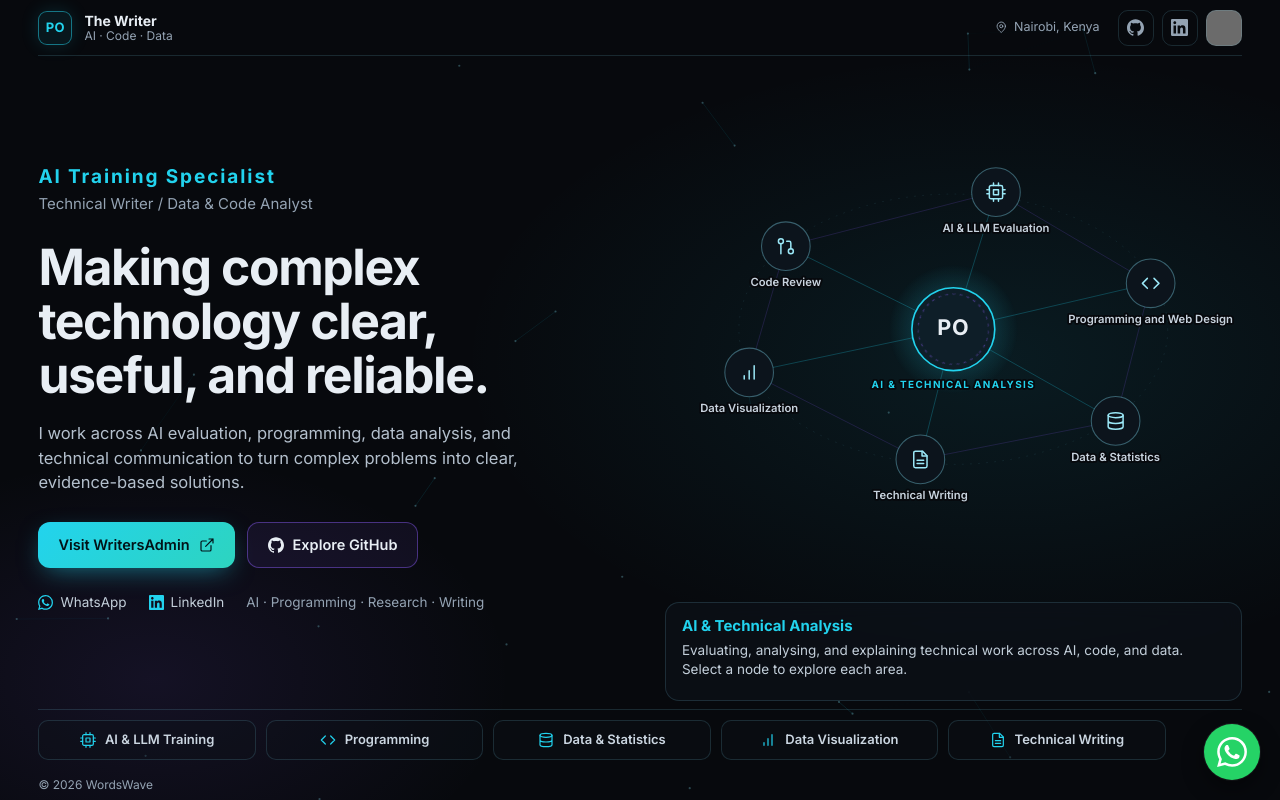
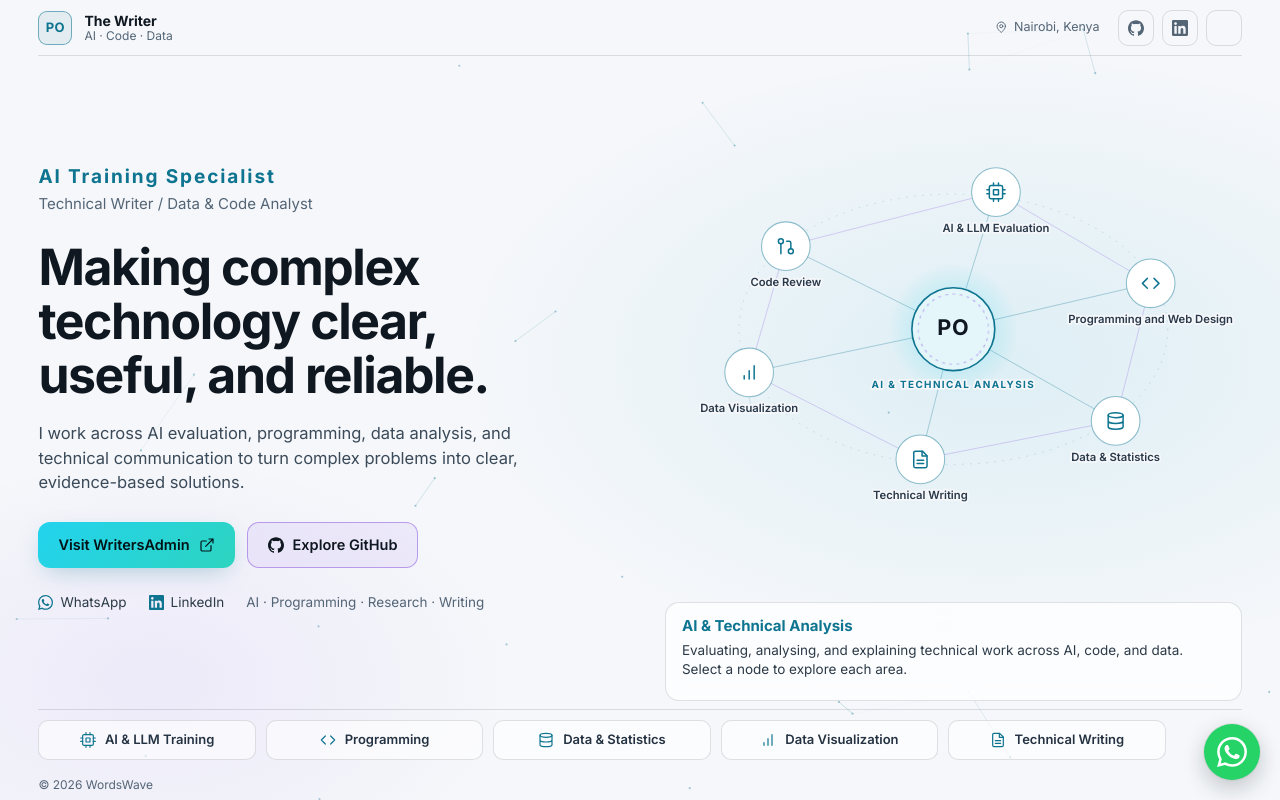
Before and after one commit to paulphysics/paul_portfolio, a website built with Vite: page paul-portfolio/index.html in a window 1280 px wide. Built offline with nearby package versions, Linux system fonts and the light colour scheme.

Commit message:
Refactor CSS variables for dark and light themes

```diff
--- a/paul-portfolio/src/styles.css
+++ b/paul-portfolio/src/styles.css
@@ -1,32 +1,132 @@
-:root {
+:root,
+:root[data-theme="dark"] {
+  color-scheme: dark;
   --bg: #07090d;
+  --glow-1: rgba(34, 211, 238, 0.09);
+  --glow-2: rgba(139, 92, 246, 0.10);
   --panel: rgba(13, 19, 27, 0.62);
+  --card-bg: rgba(13, 19, 27, 0.4);
+  --hover-bg: rgba(34, 211, 238, 0.06);
   --line: rgba(125, 211, 232, 0.16);
   --line-strong: rgba(34, 211, 238, 0.5);
   --text: #e8eef4;
+  --text-2: #c3cfda;
+  --text-3: #cbd6e1;
+  --lede: #b4c0cd;
   --muted: #94a3b3;
-  --cyan: #22d3ee;
+  --accent: #22d3ee;          /* accent used for text and icons */
+  --cyan: #22d3ee;            /* bright cyan for glows and the primary button */
   --teal: #2dd4bf;
   --violet: #8b5cf6;
   --wa: #25d366;
+  --mono-bg: rgba(34, 211, 238, 0.07);
+  --mono-glow: 0 0 18px rgba(34, 211, 238, 0.15);
+  --btn-primary-text: #021318;
+  --btn-primary-shadow: rgba(34, 211, 238, 0.55);
+  --sec-border: rgba(139, 92, 246, 0.45);
+  --sec-bg: rgba(139, 92, 246, 0.08);
+  --sec-hover-border: #8b5cf6;
+  --sec-hover-bg: rgba(139, 92, 246, 0.16);
+  --chip-text: #cfc3fb;
+  --chip-border: rgba(139, 92, 246, 0.4);
+  --chip-bg: rgba(139, 92, 246, 0.1);
+  --node-fill: #0c141c;
+  --node-fill-sel: #0e1e28;
+  --center-fill: #0b1a22;
+  --node-stroke: rgba(125, 211, 232, 0.4);
+  --center-stroke: rgba(34, 211, 238, 0.7);
+  --center-ring: rgba(139, 92, 246, 0.55);
+  --node-ico: #9be8f7;
+  --node-ico-sel: #ffffff;
+  --node-label: #c8d3de;
+  --orbit: rgba(125, 211, 232, 0.1);
+  --ring: rgba(139, 92, 246, 0.2);
+  --spoke: rgba(34, 211, 238, 0.28);
+  --pulse: #ffffff;
+  --pulse-glow: #22d3ee;
+  --shadow-wa: 0 8px 22px rgba(0, 0, 0, 0.45), 0 0 0 1px rgba(255, 255, 255, 0.08);
+  --shadow-wa-hover: 0 12px 28px rgba(37, 211, 102, 0.35), 0 0 0 1px rgba(255, 255, 255, 0.12);
+  --shadow-pop: 0 10px 30px rgba(0, 0, 0, 0.5);
+  --tip-bg: #0f1923;
+  --toast-bg: #121c27;
+  /* canvas background (read by particles.js) */
+  --pt-line: 34, 211, 238;
+  --pt-line-a: 0.14;
+  --pt-dot: 139, 233, 253;
+  --pt-dot-a: 0.28;
   --pad: clamp(16px, 3vw, 44px);
-  color-scheme: dark;
+}
+
+:root[data-theme="light"] {
+  color-scheme: light;
+  --bg: #f5f7fa;
+  --glow-1: rgba(14, 165, 198, 0.10);
+  --glow-2: rgba(124, 58, 237, 0.07);
+  --panel: rgba(255, 255, 255, 0.72);
+  --card-bg: rgba(255, 255, 255, 0.6);
+  --hover-bg: rgba(14, 116, 144, 0.07);
+  --line: rgba(15, 23, 32, 0.12);
+  --line-strong: rgba(14, 116, 144, 0.55);
+  --text: #0f1720;
+  --text-2: #2c3a48;
+  --text-3: #243242;
+  --lede: #3b4a59;
+  --muted: #546576;
+  --accent: #0e7490;
+  --cyan: #22d3ee;
+  --teal: #2dd4bf;
+  --violet: #7c3aed;
+  --mono-bg: rgba(14, 116, 144, 0.08);
+  --mono-glow: 0 0 0 transparent;
+  --btn-primary-text: #021318;
+  --btn-primary-shadow: rgba(14, 116, 144, 0.35);
+  --sec-border: rgba(109, 40, 217, 0.4);
+  --sec-bg: rgba(124, 58, 237, 0.07);
+  --sec-hover-border: #7c3aed;
+  --sec-hover-bg: rgba(124, 58, 237, 0.14);
+  --chip-text: #5b2fc4;
+  --chip-border: rgba(109, 40, 217, 0.35);
+  --chip-bg: rgba(124, 58, 237, 0.09);
+  --node-fill: #ffffff;
+  --node-fill-sel: #e4f6fa;
+  --center-fill: #ecf9fc;
+  --node-stroke: rgba(14, 116, 144, 0.45);
+  --center-stroke: rgba(14, 116, 144, 0.85);
+  --center-ring: rgba(109, 40, 217, 0.5);
+  --node-ico: #0e7490;
+  --node-ico-sel: #0b5a70;
+  --node-label: #2a3a4a;
+  --orbit: rgba(14, 116, 144, 0.18);
+  --ring: rgba(109, 40, 217, 0.22);
+  --spoke: rgba(14, 116, 144, 0.34);
+  --pulse: #0e7490;
+  --pulse-glow: #22d3ee;
+  --shadow-wa: 0 8px 22px rgba(15, 23, 32, 0.22), 0 0 0 1px rgba(15, 23, 32, 0.06);
+  --shadow-wa-hover: 0 12px 28px rgba(37, 211, 102, 0.4), 0 0 0 1px rgba(15, 23, 32, 0.1);
+  --shadow-pop: 0 10px 30px rgba(15, 23, 32, 0.18);
+  --tip-bg: #ffffff;
+  --toast-bg: #ffffff;
+  --pt-line: 14, 116, 144;
+  --pt-line-a: 0.22;
+  --pt-dot: 14, 116, 144;
+  --pt-dot-a: 0.35;
 }
 *, *::before, *::after { box-sizing: border-box; }
 html, body { margin: 0; height: 100%; }
+html { background: var(--bg); }
 body {
   font-family: "Inter Variable", Inter, system-ui, -apple-system, "Segoe UI", Roboto, sans-serif;
   color: var(--text);
   background:
-    radial-gradient(60% 55% at 78% 45%, rgba(34, 211, 238, 0.09), transparent 70%),
-    radial-gradient(40% 40% at 12% 85%, rgba(139, 92, 246, 0.10), transparent 70%),
+    radial-gradient(60% 55% at 78% 45%, var(--glow-1), transparent 70%),
+    radial-gradient(40% 40% at 12% 85%, var(--glow-2), transparent 70%),
     var(--bg);
   -webkit-font-smoothing: antialiased;
   line-height: 1.5;
 }
 #bg { position: fixed; inset: 0; z-index: 0; pointer-events: none; }
 a { color: inherit; text-decoration: none; }
-:focus-visible { outline: 2px solid var(--cyan); outline-offset: 3px; border-radius: 6px; }
+:focus-visible { outline: 2px solid var(--accent); outline-offset: 3px; border-radius: 6px; }
 .ico { display: inline-flex; width: 1em; height: 1em; flex: none; }
 .ico svg { width: 100%; height: 100%; }
 .muted { color: var(--muted); }
@@ -46,10 +146,10 @@ a { color: inherit; text-decoration: none; }
 .brand { display: flex; align-items: center; gap: 12px; }
 .mono {
   display: grid; place-items: center; width: 34px; height: 34px; border-radius: 9px;
-  border: 1px solid var(--line-strong); color: var(--cyan);
+  border: 1px solid var(--line-strong); color: var(--accent);
   font-weight: 700; font-size: 13px; letter-spacing: 0.04em;
-  background: rgba(34, 211, 238, 0.07);
-  box-shadow: 0 0 18px rgba(34, 211, 238, 0.15);
+  background: var(--mono-bg);
+  box-shadow: var(--mono-glow);
 }
 .brand-text { display: flex; flex-direction: column; line-height: 1.15; }
 .brand-text strong { font-size: 14px; font-weight: 650; }
@@ -59,9 +159,10 @@ a { color: inherit; text-decoration: none; }
 .icon-btn {
   display: grid; place-items: center; width: 36px; height: 36px; border-radius: 10px;
   border: 1px solid var(--line); color: var(--muted); font-size: 17px;
+  background: transparent; padding: 0; font: inherit; cursor: pointer;
   transition: color .2s, border-color .2s, background .2s;
 }
-.icon-btn:hover { color: var(--cyan); border-color: var(--line-strong); background: rgba(34, 211, 238, 0.06); }
+.icon-btn:hover { color: var(--accent); border-color: var(--line-strong); background: var(--hover-bg); }
 
 /* ---------- Hero ---------- */
 .hero {
@@ -71,7 +172,7 @@ a { color: inherit; text-decoration: none; }
 }
 .intro { display: flex; flex-direction: column; min-width: 0; }
 .name { margin: 0; font-size: clamp(13px, 1.9vh, 15px); font-weight: 650; letter-spacing: 0.22em; text-transform: uppercase; color: var(--text); }
-.role { margin: clamp(6px, 1.3vh, 12px) 0 0; font-size: clamp(15px, 2.4vh, 19px); font-weight: 650; letter-spacing: 0.1em; color: var(--cyan); }
+.role { margin: clamp(6px, 1.3vh, 12px) 0 0; font-size: clamp(15px, 2.4vh, 19px); font-weight: 650; letter-spacing: 0.1em; color: var(--accent); }
 .role-sub { margin: 2px 0 0; font-size: clamp(13px, 2vh, 15px); color: var(--muted); }
 h1 {
   margin: clamp(14px, 3.2vh, 28px) 0 0;
@@ -79,7 +180,7 @@ h1 {
   line-height: 1.08; letter-spacing: -0.028em; font-weight: 700; max-width: 17ch;
   text-wrap: balance;
 }
-.lede { margin: clamp(10px, 2.2vh, 18px) 0 0; max-width: 52ch; color: #b4c0cd; font-size: clamp(14px, 2.15vh, 16.5px); }
+.lede { margin: clamp(10px, 2.2vh, 18px) 0 0; max-width: 52ch; color: var(--lede); font-size: clamp(14px, 2.15vh, 16.5px); }
 
 .actions { display: flex; flex-wrap: wrap; gap: 12px; margin-top: clamp(16px, 3.4vh, 30px); }
 .btn {
@@ -88,41 +189,41 @@ h1 {
   transition: transform .2s, box-shadow .2s, background .2s, border-color .2s;
 }
 .btn .ico { font-size: 16px; }
-.btn.primary { color: #021318; background: linear-gradient(135deg, var(--cyan), var(--teal)); box-shadow: 0 8px 26px -8px rgba(34, 211, 238, 0.55); }
-.btn.primary:hover { transform: translateY(-2px); box-shadow: 0 12px 30px -8px rgba(34, 211, 238, 0.7); }
-.btn.secondary { color: var(--text); border: 1px solid rgba(139, 92, 246, 0.45); background: rgba(139, 92, 246, 0.08); }
-.btn.secondary:hover { transform: translateY(-2px); border-color: var(--violet); background: rgba(139, 92, 246, 0.16); }
+.btn.primary { color: var(--btn-primary-text); background: linear-gradient(135deg, var(--cyan), var(--teal)); box-shadow: 0 8px 26px -8px var(--btn-primary-shadow); }
+.btn.primary:hover { transform: translateY(-2px); box-shadow: 0 12px 30px -8px var(--btn-primary-shadow); }
+.btn.secondary { color: var(--text); border: 1px solid var(--sec-border); background: var(--sec-bg); }
+.btn.secondary:hover { transform: translateY(-2px); border-color: var(--sec-hover-border); background: var(--sec-hover-bg); }
 .unconfigured { cursor: help; }
 
 .contact { list-style: none; margin: clamp(14px, 3vh, 26px) 0 0; padding: 0; display: flex; flex-wrap: wrap; gap: 8px 22px; font-size: 13.5px; }
 .contact li { display: flex; align-items: center; }
-.contact a { display: inline-flex; align-items: center; gap: 7px; color: #c3cfda; transition: color .2s; }
-.contact a:hover { color: var(--cyan); }
-.contact .ico { font-size: 15px; color: var(--cyan); }
+.contact a { display: inline-flex; align-items: center; gap: 7px; color: var(--text-2); transition: color .2s; }
+.contact a:hover { color: var(--accent); }
+.contact .ico { font-size: 15px; color: var(--accent); }
 
 /* ---------- Visualisation ---------- */
 .viz { display: flex; flex-direction: column; min-height: 0; height: 100%; padding: 8px 0; gap: 8px; }
 .viz-stage { flex: 1 1 0; min-height: 0; position: relative; }
 .net { width: 100%; height: 100%; display: block; overflow: visible; touch-action: manipulation; }
-.orbit { fill: none; stroke: rgba(125, 211, 232, 0.1); stroke-dasharray: 2 7; }
-.ring { stroke: rgba(139, 92, 246, 0.2); stroke-width: 1; }
-.spoke { stroke: rgba(34, 211, 238, 0.28); stroke-width: 1; transition: stroke .25s, stroke-width .25s; }
-.spoke.on { stroke: var(--cyan); stroke-width: 1.6; }
+.orbit { fill: none; stroke: var(--orbit); stroke-dasharray: 2 7; }
+.ring { stroke: var(--ring); stroke-width: 1; }
+.spoke { stroke: var(--spoke); stroke-width: 1; transition: stroke .25s, stroke-width .25s; }
+.spoke.on { stroke: var(--accent); stroke-width: 1.6; }
 .node { cursor: pointer; outline: none; }
 .node-halo { opacity: 0; transition: opacity .3s; }
 .node:hover .node-halo, .node.selected .node-halo, .node:focus-visible .node-halo { opacity: 1; }
-.node-disc { fill: #0c141c; stroke: rgba(125, 211, 232, 0.4); stroke-width: 1.2; transition: stroke .25s, fill .25s; }
-.node:hover .node-disc { stroke: var(--cyan); }
-.node.selected .node-disc { stroke: var(--cyan); stroke-width: 1.8; fill: #0e1e28; }
-.node:focus-visible .node-disc { stroke: #fff; stroke-width: 2; }
-.node-ico { fill: none; stroke: #9be8f7; stroke-width: 1.8; stroke-linecap: round; stroke-linejoin: round; pointer-events: none; }
-.node.selected .node-ico { stroke: #fff; }
-.node-label { font-size: 12.5px; fill: #c8d3de; font-weight: 550; pointer-events: none; paint-order: stroke; stroke: var(--bg); stroke-width: 4px; stroke-linejoin: round; }
-.node-label.strong { font-size: 11px; letter-spacing: 0.14em; fill: var(--cyan); font-weight: 650; }
-.center .node-disc { stroke: rgba(34, 211, 238, 0.7); fill: #0b1a22; }
-.center-ring { fill: none; stroke: rgba(139, 92, 246, 0.55); stroke-dasharray: 3 5; transform-box: fill-box; transform-origin: center; animation: spin 40s linear infinite; }
+.node-disc { fill: var(--node-fill); stroke: var(--node-stroke); stroke-width: 1.2; transition: stroke .25s, fill .25s; }
+.node:hover .node-disc { stroke: var(--accent); }
+.node.selected .node-disc { stroke: var(--accent); stroke-width: 1.8; fill: var(--node-fill-sel); }
+.node:focus-visible .node-disc { stroke: var(--text); stroke-width: 2; }
+.node-ico { fill: none; stroke: var(--node-ico); stroke-width: 1.8; stroke-linecap: round; stroke-linejoin: round; pointer-events: none; }
+.node.selected .node-ico { stroke: var(--node-ico-sel); }
+.node-label { font-size: 12.5px; fill: var(--node-label); font-weight: 550; pointer-events: none; paint-order: stroke; stroke: var(--bg); stroke-width: 4px; stroke-linejoin: round; }
+.node-label.strong { font-size: 11px; letter-spacing: 0.14em; fill: var(--accent); font-weight: 650; }
+.center .node-disc { stroke: var(--center-stroke); fill: var(--center-fill); }
+.center-ring { fill: none; stroke: var(--center-ring); stroke-dasharray: 3 5; transform-box: fill-box; transform-origin: center; animation: spin 40s linear infinite; }
 .center-mono { fill: var(--text); font-size: 24px; font-weight: 700; letter-spacing: 0.04em; pointer-events: none; }
-.pulse { fill: #fff; filter: drop-shadow(0 0 6px var(--cyan)); pointer-events: none; }
+.pulse { fill: var(--pulse); filter: drop-shadow(0 0 6px var(--pulse-glow)); pointer-events: none; }
 @keyframes spin { to { transform: rotate(360deg); } }
 
 .info {
@@ -130,24 +231,24 @@ h1 {
   border: 1px solid var(--line); background: var(--panel);
   -webkit-backdrop-filter: blur(10px); backdrop-filter: blur(10px);
 }
-.info h2 { margin: 0; font-size: 15px; font-weight: 650; color: var(--cyan); }
-.info p { margin: 3px 0 0; font-size: 13.5px; color: #c3cfda; line-height: 1.45; }
+.info h2 { margin: 0; font-size: 15px; font-weight: 650; color: var(--accent); }
+.info p { margin: 3px 0 0; font-size: 13.5px; color: var(--text-2); line-height: 1.45; }
 .chips { list-style: none; margin: 8px 0 0; padding: 0; display: flex; flex-wrap: wrap; gap: 6px; }
-.chips li { font-size: 11.5px; padding: 2px 9px; border-radius: 999px; border: 1px solid rgba(139, 92, 246, 0.4); color: #cfc3fb; background: rgba(139, 92, 246, 0.1); }
+.chips li { font-size: 11.5px; padding: 2px 9px; border-radius: 999px; border: 1px solid var(--chip-border); color: var(--chip-text); background: var(--chip-bg); }
 .info.flash { animation: flash .35s ease-out; }
-@keyframes flash { from { border-color: var(--cyan); } to { border-color: var(--line); } }
+@keyframes flash { from { border-color: var(--accent); } to { border-color: var(--line); } }
 
 /* ---------- Bottom strip ---------- */
 .strip { padding: 10px 0; border-top: 1px solid var(--line); padding-right: 76px; }
 .strip ul { list-style: none; margin: 0; padding: 0; display: grid; grid-template-columns: repeat(5, minmax(0, 1fr)); gap: 10px; }
 .strip li {
   display: flex; align-items: center; justify-content: center; gap: 9px; height: 40px; padding: 0 10px;
-  border-radius: 10px; border: 1px solid var(--line); background: rgba(13, 19, 27, 0.4);
-  font-size: 13px; font-weight: 550; color: #cbd6e1; cursor: pointer; white-space: nowrap;
+  border-radius: 10px; border: 1px solid var(--line); background: var(--card-bg);
+  font-size: 13px; font-weight: 550; color: var(--text-3); cursor: pointer; white-space: nowrap;
   transition: border-color .2s, color .2s, background .2s;
 }
-.strip li:hover { border-color: var(--line-strong); color: #fff; background: rgba(34, 211, 238, 0.06); }
-.strip .ico { font-size: 16px; color: var(--cyan); }
+.strip li:hover { border-color: var(--line-strong); color: var(--text); background: var(--hover-bg); }
+.strip .ico { font-size: 16px; color: var(--accent); }
 .foot { height: 30px; display: flex; align-items: center; padding-right: 76px; color: var(--muted); font-size: 12px; }
 
 /* ---------- WhatsApp ---------- */
@@ -155,19 +256,19 @@ h1 {
   position: fixed; right: max(20px, env(safe-area-inset-right)); bottom: max(20px, env(safe-area-inset-bottom)); z-index: 20;
   width: 56px; height: 56px; border-radius: 50%; display: grid; place-items: center;
   background: var(--wa); color: #fff; font-size: 30px;
-  box-shadow: 0 8px 22px rgba(0, 0, 0, 0.45), 0 0 0 1px rgba(255, 255, 255, 0.08);
+  box-shadow: var(--shadow-wa);
   transition: transform .2s, box-shadow .2s;
 }
-.wa:hover, .wa:focus-visible { transform: translateY(-3px) scale(1.04); box-shadow: 0 12px 28px rgba(37, 211, 102, 0.35), 0 0 0 1px rgba(255, 255, 255, 0.12); }
+.wa:hover, .wa:focus-visible { transform: translateY(-3px) scale(1.04); box-shadow: var(--shadow-wa-hover); }
 .wa-tip {
   position: absolute; right: 0; bottom: 66px; transform: translateY(6px); white-space: nowrap;
   padding: 6px 11px; border-radius: 8px; font-size: 12.5px; font-weight: 550; color: var(--text);
-  background: #0f1923; border: 1px solid var(--line); opacity: 0; pointer-events: none; transition: opacity .18s, transform .18s;
+  background: var(--tip-bg); border: 1px solid var(--line); box-shadow: var(--shadow-pop); opacity: 0; pointer-events: none; transition: opacity .18s, transform .18s;
 }
 .wa:hover .wa-tip, .wa:focus-visible .wa-tip { opacity: 1; transform: translateY(0); }
 .toast {
   position: fixed; left: 50%; bottom: 84px; transform: translateX(-50%); z-index: 30; max-width: min(92vw, 460px);
-  padding: 10px 16px; border-radius: 10px; font-size: 13px; background: #121c27; border: 1px solid var(--line-strong); box-shadow: 0 10px 30px rgba(0,0,0,.5);
+  padding: 10px 16px; border-radius: 10px; font-size: 13px; background: var(--toast-bg); color: var(--text); border: 1px solid var(--line-strong); box-shadow: var(--shadow-pop);
 }
 .toast[hidden] { display: none; }
 
```
